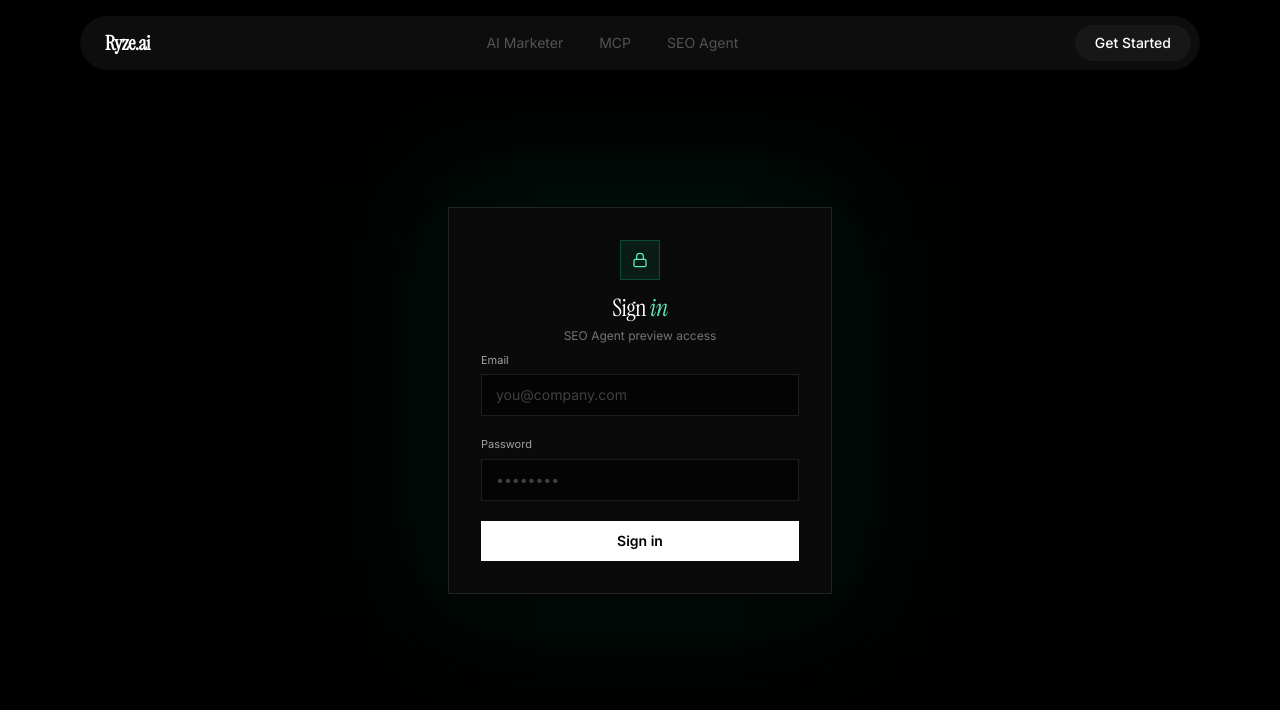
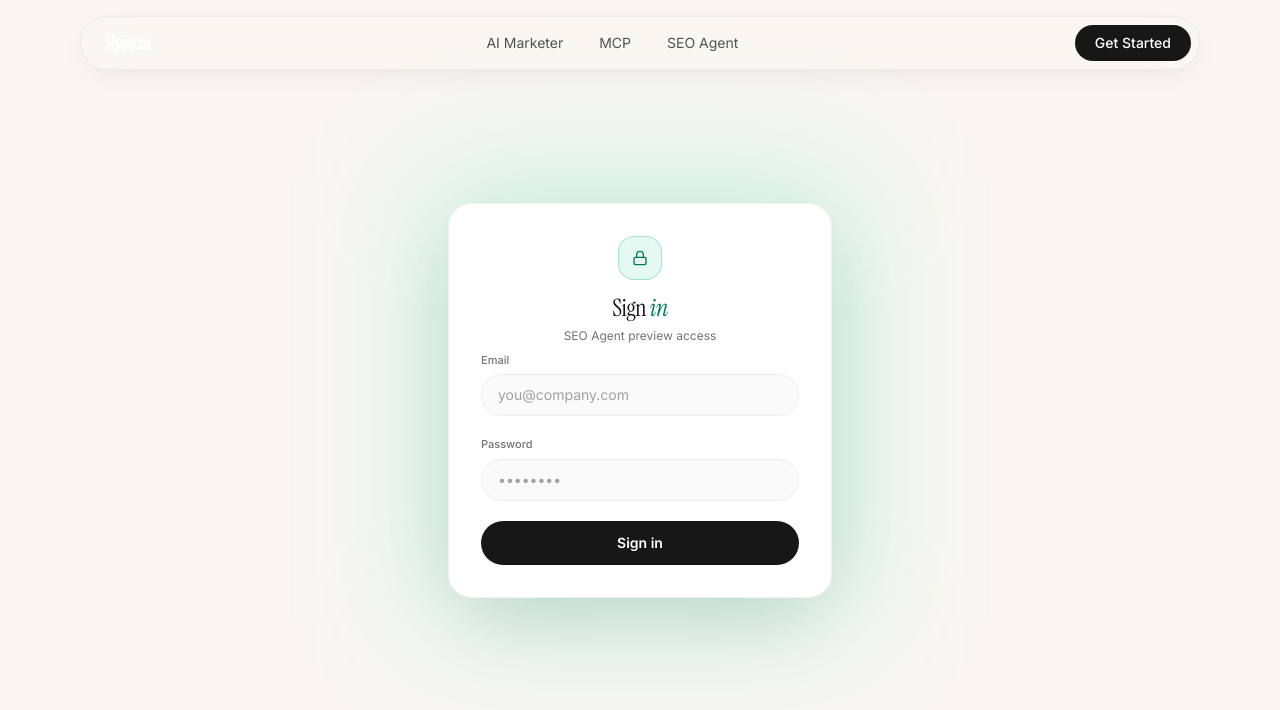
Before and after one commit to GauravShambharkar/RyzeAi, a Next.js app: page /login in a window 1280 px wide. Shown: the top 710 px of the page. Built offline with nearby package versions, Linux system fonts and the light colour scheme.

Commit message:
feat: add authentication and seo-agent chat interface components

```diff
--- a/src/components/login/Login.tsx
+++ b/src/components/login/Login.tsx
@@ -19,30 +19,28 @@ export const Login = () => {
         handleSubmit,
     } = useLogin();
 
-    // If a valid session exists (or we just authed), bounce to the app.
     useEffect(() => {
         if (ready && authed) router.replace("/seo-agent");
     }, [ready, authed, router]);
 
-    // Avoid a form-flash during redirect.
     if (ready && authed) return null;
 
     return (
-        <section className="min-h-screen flex items-center justify-center bg-black text-white px-6">
+        <section className="min-h-screen flex items-center justify-center bg-[#FAF7F2] text-neutral-900 px-6">
             <div className="relative w-full max-w-sm">
                 {/* Soft emerald glow behind the card */}
-                <div className="absolute -inset-6 bg-emerald-500/10 blur-3xl pointer-events-none" />
+                <div className="absolute -inset-6 bg-emerald-400/20 blur-3xl pointer-events-none" />
 
-                <div className="relative border border-white/10 bg-neutral-950 shadow-2xl shadow-black/60 p-8">
+                <div className="relative rounded-3xl border border-black/5 bg-white shadow-[0_30px_80px_-24px_rgba(20,20,20,0.15)] p-8">
                     <form onSubmit={handleSubmit} className="space-y-5">
                         {/* Header */}
                         <div className="flex flex-col items-center text-center space-y-3 mb-2">
-                            <div className="h-10 w-10 border border-emerald-500/30 bg-emerald-500/10 flex items-center justify-center text-emerald-300">
+                            <div className="h-11 w-11 rounded-2xl border border-emerald-500/30 bg-emerald-500/10 flex items-center justify-center text-emerald-700">
                                 <Lock className="w-4 h-4" />
                             </div>
                             <div>
-                                <h1 className="font-display text-2xl text-white tracking-tight">
-                                    Sign <span className="italic text-emerald-300">in</span>
+                                <h1 className="font-display text-2xl text-neutral-900 tracking-tight">
+                                    Sign <span className="italic text-emerald-700">in</span>
                                 </h1>
                                 <p className="text-xs text-neutral-500 mt-1">SEO Agent preview access</p>
                             </div>
@@ -50,35 +48,35 @@ export const Login = () => {
 
                         {/* Email */}
                         <div>
-                            <label className="block text-[11px] text-neutral-400 mb-1.5">Email</label>
+                            <label className="block text-[11px] text-neutral-500 mb-1.5 font-medium">Email</label>
                             <input
                                 type="email"
                                 value={email}
                                 onChange={(e) => setEmail(e.target.value)}
                                 placeholder="you@company.com"
                                 disabled={isSubmitting}
-                                className="w-full bg-black/60 border border-white/10 px-3.5 py-2.5 text-sm focus:outline-none focus:border-emerald-500/50 focus:ring-1 focus:ring-emerald-500/30 transition-colors placeholder:text-neutral-700 disabled:opacity-60"
+                                className="w-full rounded-full bg-neutral-50 border border-black/5 px-4 py-2.5 text-sm text-neutral-900 focus:outline-none focus:border-emerald-500/40 focus:ring-2 focus:ring-emerald-500/25 focus:bg-white transition-all placeholder:text-neutral-400 disabled:opacity-60"
                                 required
                             />
                         </div>
 
                         {/* Password */}
                         <div>
-                            <label className="block text-[11px] text-neutral-400 mb-1.5">Password</label>
+                            <label className="block text-[11px] text-neutral-500 mb-1.5 font-medium">Password</label>
                             <input
                                 type="password"
                                 value={password}
                                 onChange={(e) => setPassword(e.target.value)}
                                 placeholder="••••••••"
                                 disabled={isSubmitting}
-                                className="w-full bg-black/60 border border-white/10 px-3.5 py-2.5 text-sm focus:outline-none focus:border-emerald-500/50 focus:ring-1 focus:ring-emerald-500/30 transition-colors placeholder:text-neutral-700 disabled:opacity-60"
+                                className="w-full rounded-full bg-neutral-50 border border-black/5 px-4 py-2.5 text-sm text-neutral-900 focus:outline-none focus:border-emerald-500/40 focus:ring-2 focus:ring-emerald-500/25 focus:bg-white transition-all placeholder:text-neutral-400 disabled:opacity-60"
                                 required
                             />
                         </div>
 
                         {error && (
-                            <p className="text-xs text-rose-400 flex items-center gap-1.5">
-                                <span className="w-1 h-1 rounded-full bg-rose-400" />
+                            <p className="text-xs text-rose-600 flex items-center gap-1.5">
+                                <span className="w-1 h-1 rounded-full bg-rose-600" />
                                 {error}
                             </p>
                         )}
@@ -86,7 +84,7 @@ export const Login = () => {
                         <button
                             type="submit"
                             disabled={isSubmitting}
-                            className="w-full bg-white text-black py-2.5 text-sm font-semibold hover:bg-neutral-200 hover:-translate-y-px transition-all disabled:opacity-70 disabled:cursor-not-allowed disabled:hover:translate-y-0 flex items-center justify-center gap-2"
+                            className="w-full rounded-full bg-neutral-900 text-white py-3 text-sm font-semibold hover:bg-neutral-800 hover:-translate-y-px hover:shadow-[0_12px_32px_-8px_rgba(16,185,129,0.35)] transition-all disabled:opacity-70 disabled:cursor-not-allowed disabled:hover:translate-y-0 flex items-center justify-center gap-2"
                         >
                             {isSubmitting ? (
                                 <>
--- a/src/features/seo-agent/components/Chat/Chat.tsx
+++ b/src/features/seo-agent/components/Chat/Chat.tsx
@@ -12,7 +12,7 @@ export const Chat = ({ userEmail }: Props) => {
   const { messages, input, isStreaming, setInput, sendMessage } = useChat();
 
   return (
-    <div className="min-h-screen flex flex-col pt-24 bg-black text-white">
+    <div className="min-h-screen flex flex-col pt-24 bg-[#FAF7F2] text-neutral-900">
       <div className="flex-1 flex flex-col gap-4 max-w-5xl mx-auto w-full px-4 sm:px-6">
         <ChatHeader userEmail={userEmail} />
         <ChatMessages
--- a/src/features/seo-agent/components/Chat/ChatHeader.tsx
+++ b/src/features/seo-agent/components/Chat/ChatHeader.tsx
@@ -3,9 +3,9 @@ import React from "react";
 type Props = { userEmail: string };
 
 export const ChatHeader = ({ userEmail }: Props) => (
-  <div className="flex items-center justify-between py-4 border-b border-white/5 shrink-0">
-    <h1 className="font-display text-lg text-white tracking-tight">
-      SEO <span className="italic text-emerald-300">Agent</span>
+  <div className="flex items-center justify-between py-4 border-b border-black/5 shrink-0">
+    <h1 className="font-display text-lg text-neutral-900 tracking-tight">
+      SEO <span className="italic text-emerald-700">Agent</span>
     </h1>
     <span className="text-xs text-neutral-500 hidden sm:inline">{userEmail}</span>
   </div>
--- a/src/features/seo-agent/components/Chat/ChatMessage.tsx
+++ b/src/features/seo-agent/components/Chat/ChatMessage.tsx
@@ -7,7 +7,7 @@ export const ChatMessage = ({ message }: Props) => {
   if (message.role === "user") {
     return (
       <div className="flex justify-end">
-        <div className="max-w-[85%] bg-white text-black px-4 py-2.5 text-sm leading-relaxed rounded-2xl rounded-tr-md">
+        <div className="max-w-[85%] bg-neutral-900 text-white px-4 py-2.5 text-sm leading-relaxed rounded-3xl rounded-tr-md shadow-sm">
           {message.content}
         </div>
       </div>
@@ -16,10 +16,10 @@ export const ChatMessage = ({ message }: Props) => {
 
   return (
     <div className="flex items-start gap-3">
-      <div className="h-8 w-8 rounded-full bg-emerald-500/15 border border-emerald-500/30 flex items-center justify-center text-emerald-300 text-xs font-display shrink-0">
+      <div className="h-8 w-8 rounded-full bg-emerald-500/15 border border-emerald-500/30 flex items-center justify-center text-emerald-700 text-xs font-display shrink-0">
         R
       </div>
-      <div className="min-w-170 max-w-[150px] text-sm text-neutral-100 leading-relaxed whitespace-pre-wrap pt-1">
+      <div className="max-w-[85%] text-sm text-neutral-800 leading-relaxed whitespace-pre-wrap pt-1">
         {message.content}
       </div>
     </div>
--- a/src/features/seo-agent/components/Chat/TypingIndicator.tsx
+++ b/src/features/seo-agent/components/Chat/TypingIndicator.tsx
@@ -2,20 +2,20 @@ import React from "react";
 
 export const TypingIndicator = () => (
   <div className="flex items-start gap-3">
-    <div className="h-8 w-8 rounded-full bg-emerald-500/15 border border-emerald-500/30 flex items-center justify-center text-emerald-300 text-xs font-display shrink-0">
+    <div className="h-8 w-8 rounded-full bg-emerald-500/15 border border-emerald-500/30 flex items-center justify-center text-emerald-700 text-xs font-display shrink-0">
       R
     </div>
     <div className="flex items-center gap-1.5 py-3">
       <span
-        className="w-1.5 h-1.5 rounded-full bg-emerald-400 animate-bounce"
+        className="w-1.5 h-1.5 rounded-full bg-emerald-500 animate-bounce"
         style={{ animationDelay: "0ms" }}
       />
       <span
-        className="w-1.5 h-1.5 rounded-full bg-emerald-400 animate-bounce"
+        className="w-1.5 h-1.5 rounded-full bg-emerald-500 animate-bounce"
         style={{ animationDelay: "150ms" }}
       />
       <span
-        className="w-1.5 h-1.5 rounded-full bg-emerald-400 animate-bounce"
+        className="w-1.5 h-1.5 rounded-full bg-emerald-500 animate-bounce"
         style={{ animationDelay: "300ms" }}
       />
     </div>
```
Also changed, not shown: src/features/seo-agent/components/Chat/ChatInput.tsx (+6 -6 lines), src/features/seo-agent/components/Chat/DomainSelector.tsx (+7 -8 lines), src/features/seo-agent/components/Chat/EmptyState.tsx (+5 -5 lines).
